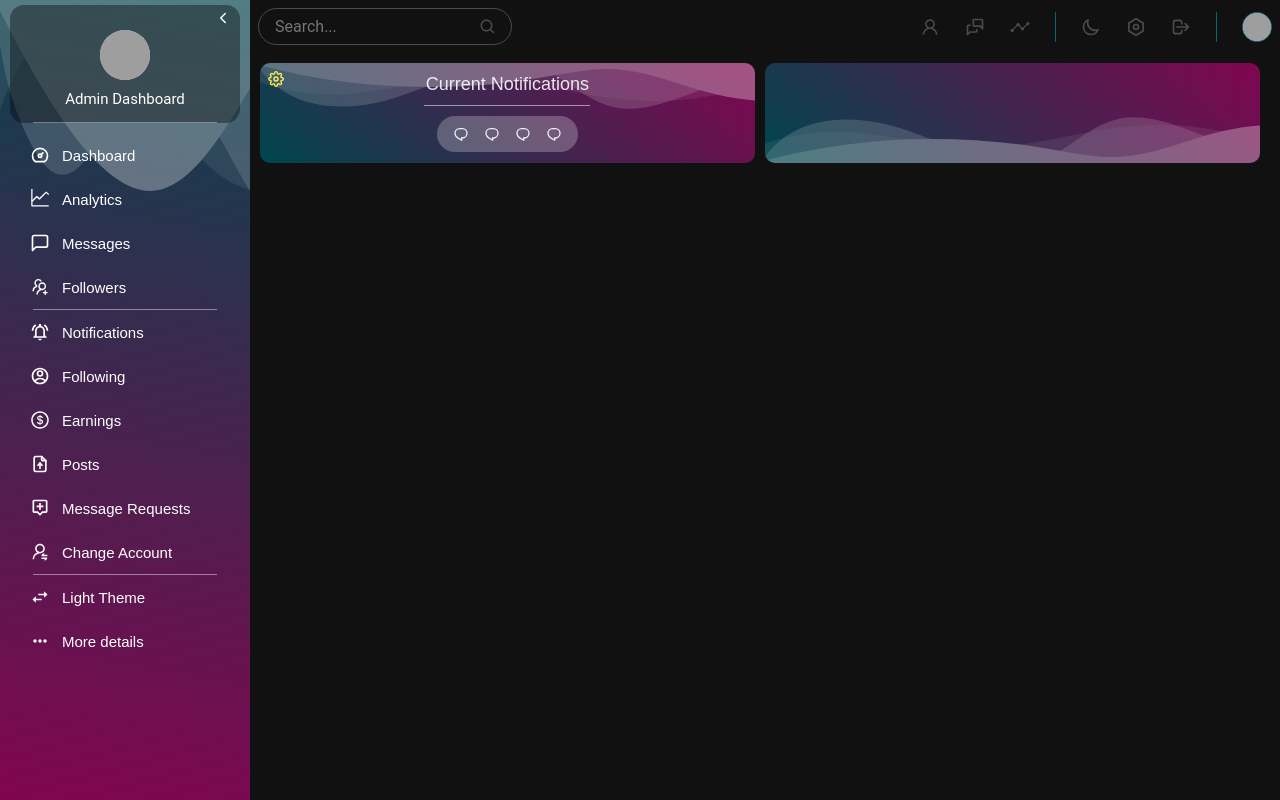
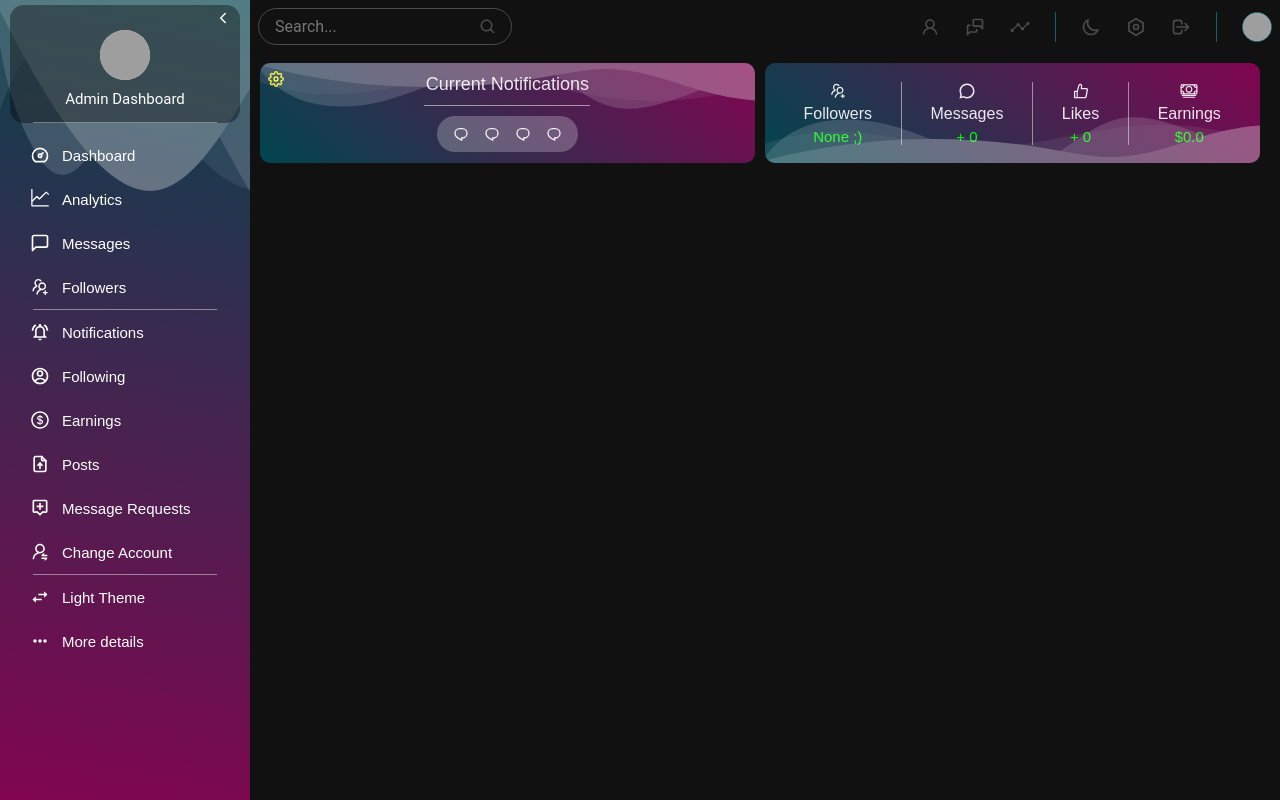
Before and after one commit to HermesZum/React-Admin-Dashboard-with-Firebase-Authentication, a React (Vite) app in the folder project/: page / in a window 1280 px wide. Built offline with nearby package versions, Linux system fonts and the light colour scheme; grey boxes are pictures that could not be loaded.

Commit message:
The Card component was created and styled.

```diff
--- /dev/null
+++ b/project/src/Components/Card/Card.css
@@ -0,0 +1,33 @@
+.card {
+    position: relative;
+    display: flex;
+    flex-direction: column;
+    justify-content: center;
+    align-items: center;
+    flex-grow: 1;
+    gap: 5px;
+    border-right: 1px solid rgba(255, 255, 255, 0.486);
+}
+
+.card:nth-child(4) {
+    border-right: none;
+}
+
+.card .icon {
+    position: relative;
+    font-size: 18px;
+    color: rgba(255, 255, 255, 0.9);
+}
+
+.card .title {
+    color: rgba(255, 255, 255, 0.9);
+    font-size: 16px;
+    font-family: Raleway, sans-serif;
+    font-weight: 400;
+}
+
+.card .value {
+    display: flex;
+    color: lime;
+    gap: 5px;
+}
--- /dev/null
+++ b/project/src/Components/Card/Card.jsx
@@ -0,0 +1,12 @@
+import './Card.css';
+export const Card = ({Icon, title, value}) => {
+	return (
+		<>
+			<div className="card">
+				<Icon className="icon" />
+				{title && <h2 className="title">{title}</h2>}
+				{value && <h2 className="value">{value}</h2>}
+			</div>
+		</>
+	)
+}
--- a/project/src/Components/Main/Main.css
+++ b/project/src/Components/Main/Main.css
@@ -34,6 +34,7 @@
 
 .main .row.header:nth-child(2) {
     grid-column: span 2;
+    flex-direction: row;
 }
 
 .main .row .cog {
--- a/project/src/Components/Main/Main.jsx
+++ b/project/src/Components/Main/Main.jsx
@@ -3,6 +3,11 @@ import {useContext} from "react";
 import {Theme} from "../../Theme.jsx";
 import {FiSettings} from "react-icons/fi";
 import {RiChat1Line} from "react-icons/ri";
+import {AiOutlineUsergroupAdd} from "react-icons/ai";
+import {RiChat3Line} from "react-icons/ri";
+import {AiOutlineLike} from "react-icons/ai";
+import {IoCashOutline} from "react-icons/io5";
+import {Card} from "../Card/Card.jsx";
 
 export const Main = () => {
 
@@ -44,6 +49,10 @@ export const Main = () => {
 					</svg>
 				</div>
 				<div className="row header">
+					<Card Icon={AiOutlineUsergroupAdd} title="Followers" value="None ;) "/>
+					<Card Icon={RiChat3Line} title="Messages" value="+ 0"/>
+					<Card Icon={AiOutlineLike} title="Likes" value="+ 0"/>
+					<Card Icon={IoCashOutline} title="Earnings" value="$0.0"/>
 					<svg
 						className="bg-waves-2"
 						preserveAspectRatio="none"
```
